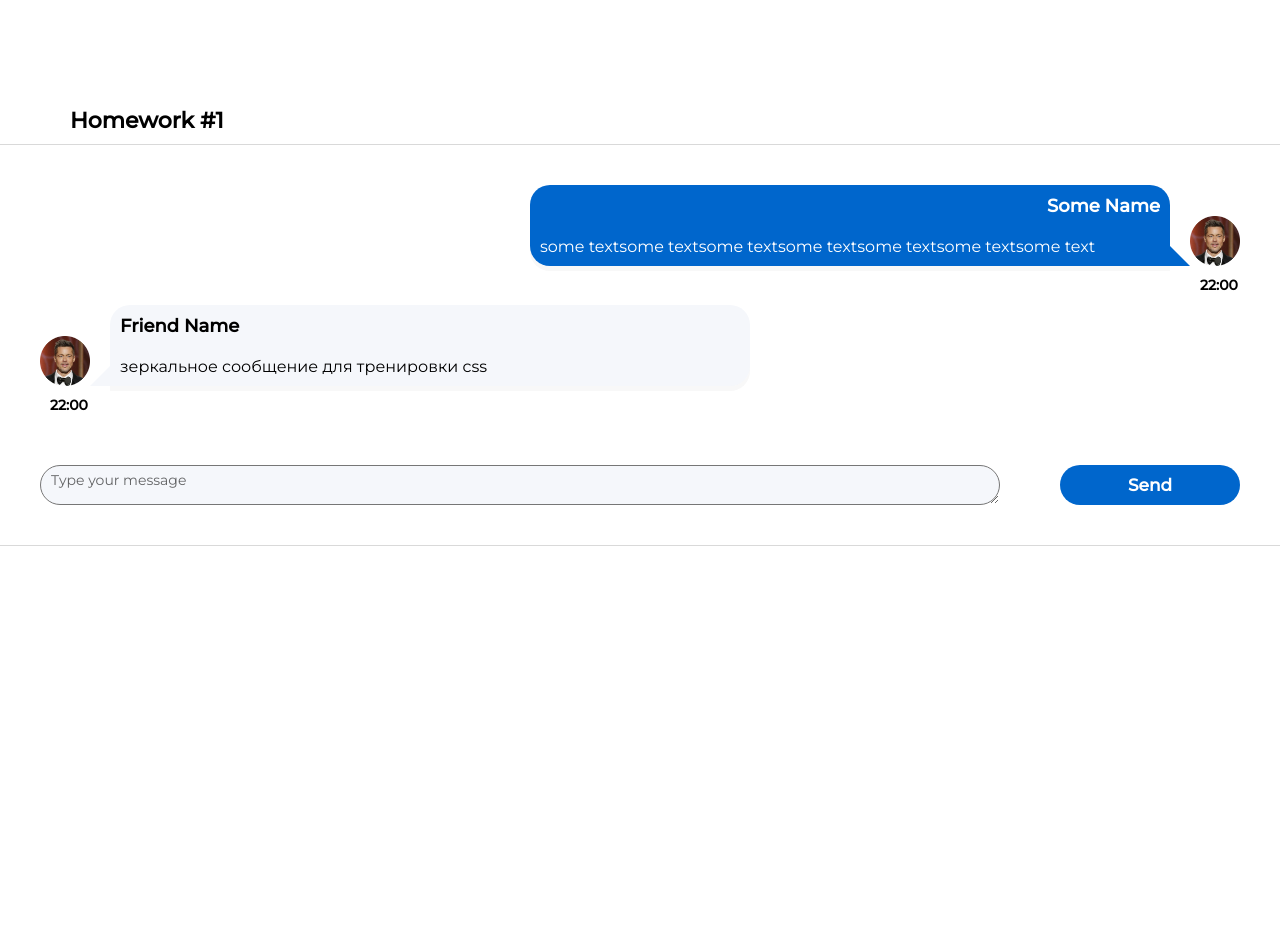
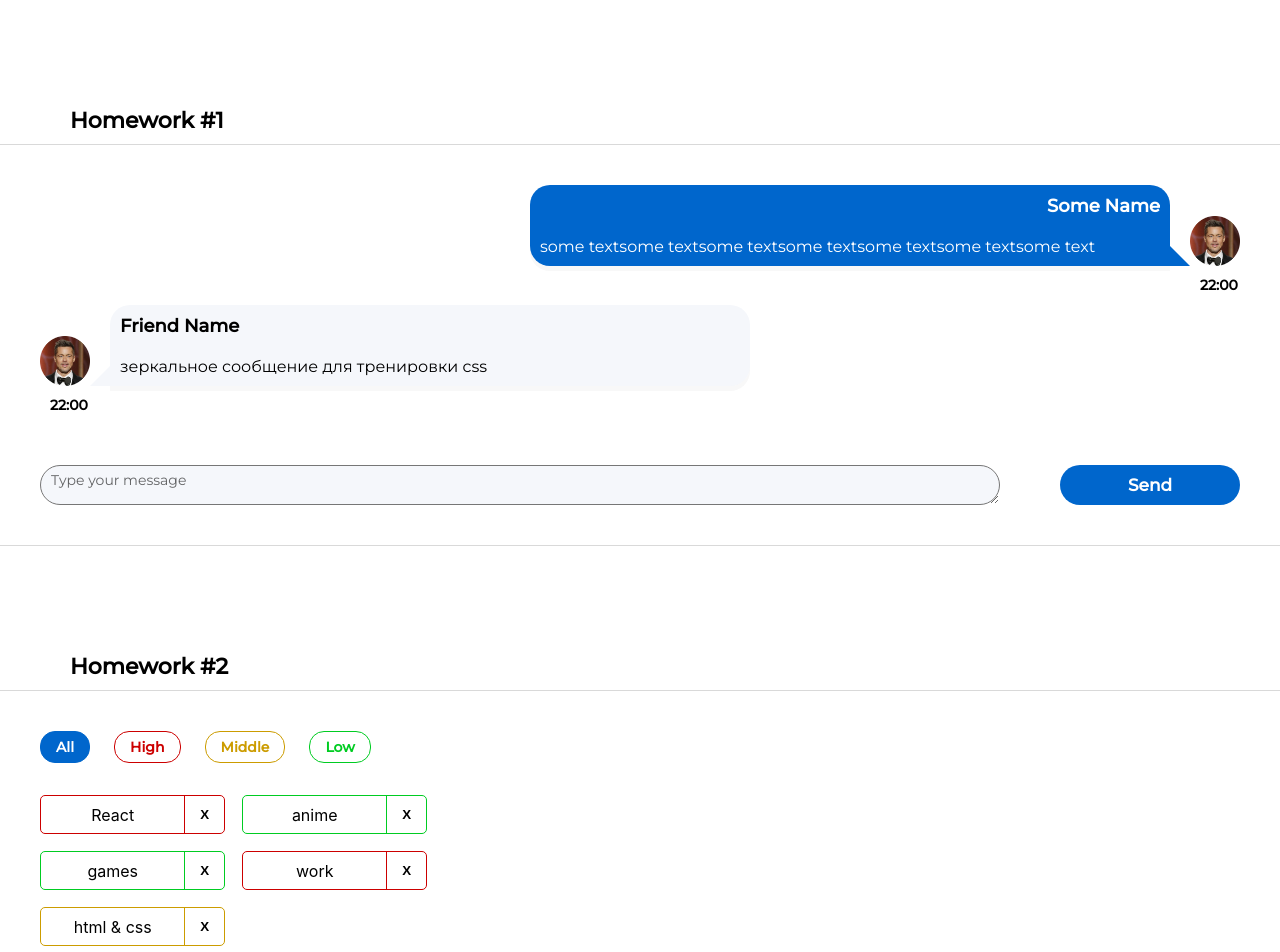
Before and after one commit to Drugovdp/hw, a React (Create React App) app: page / in a window 1280 px wide. Shown: the top 952 px of the page. Before the commit the page ends 800 px from the top, so only its background shows below. Built offline with nearby package versions, Linux system fonts and the light colour scheme; a web font is replaced by a local one.

Commit message:
added hw2

```diff
--- a/src/s1-main/App.tsx
+++ b/src/s1-main/App.tsx
@@ -1,13 +1,14 @@
 import React from 'react'
 import s from './App.module.css'
 import HW1 from '../s2-homeworks/hw01/HW1'
+import HW2 from "../s2-homeworks/hw02/HW2";
 
 function App() {
     return (
         <div className={s.App}>
             <HW1/>
             {/*раскомментировать по ходу выполнения*/}
-            {/*<HW2/>*/}
+            <HW2/>
             {/*<HW3/>*/}
             {/*<HW4/>*/}
 
--- a/src/s2-homeworks/hw02/HW2.tsx
+++ b/src/s2-homeworks/hw02/HW2.tsx
@@ -17,16 +17,16 @@
 * */
 
 // types
-export type AffairPriorityType = any // need to fix any
+export type AffairPriorityType = 'high' | 'low' | "middle"// need to fix any
 export type AffairType = {
-    _id: any // need to fix any
-    name: any // need to fix any
+    _id: number // need to fix any
+    name: string // need to fix any
     priority: AffairPriorityType
 }
 export type FilterType = 'all' | AffairPriorityType
 
 // constants
-const defaultAffairs: any = [ // need to fix any
+const defaultAffairs: AffairType[] = [ // need to fix any
     {_id: 1, name: 'React', priority: 'high'}, // студенты могут изменить содержимое name и количество элементов в массиве, ...priority не менять!
     {_id: 2, name: 'anime', priority: 'low'},
     {_id: 3, name: 'games', priority: 'low'},
@@ -35,23 +35,23 @@
 ]
 
 // pure helper functions
-export const filterAffairs = (affairs: any, filter: any): any => { // need to fix any
-
-
-    return affairs // need to fix
+export const filterAffairs = (affairs: AffairType[], filter: FilterType): AffairType[] => { // need to fix any
+    if (filter === 'all') {return affairs}
+    return affairs.filter(el=>el.priority === filter) // need to fix
 }
-export const deleteAffair = (affairs: any, _id: any): any => { // need to fix any
+export const deleteAffair = (affairs: AffairType[], _id: number): AffairType[] => { // need to fix any
 
     return affairs // need to fix
 }
 
 function HW2() {
-    const [affairs, setAffairs] = useState<any>(defaultAffairs) // need to fix any
+    const [affairs, setAffairs] = useState<AffairType[]>(defaultAffairs) // need to fix any
     const [filter, setFilter] = useState<FilterType>('all')
 
     const filteredAffairs = filterAffairs(affairs, filter)
-    const deleteAffairCallback = (_id: any) => { // need to fix any
-        // need to fix
+    const deleteAffairCallback = (_id: number) => { // need to fix any
+        let delAffairs = affairs.filter(i=> i._id !=_id)// need to fix
+        setAffairs(delAffairs)
     }
 
     return (
--- a/src/s2-homeworks/hw02/affairs/Affairs.tsx
+++ b/src/s2-homeworks/hw02/affairs/Affairs.tsx
@@ -4,24 +4,24 @@
 import s from './Affairs.module.css'
 
 type AffairsPropsType = {
-    data: any // need to fix any
-    setFilter: any
-    deleteAffairCallback: any
+    data: AffairType[] // need to fix any
+    setFilter: (filter: FilterType)=>void
+    deleteAffairCallback: (_id: number)=>void
     filter: FilterType
 }
 
 function Affairs(props: AffairsPropsType) {
     const setAll = () => {
-        // need to fix
+        props.setFilter('all')
     }
     const setHigh = () => {
-        // need to fix
+        props.setFilter('high')
     }
     const setMiddle = () => {
-        // need to fix
+        props.setFilter('middle')
     }
     const setLow = () => {
-        // need to fix
+        props.setFilter('low')
     }
 
     const cnAll = s.button + ' ' + s.all + (props.filter === 'all' ? ' ' + s.active : '')
--- a/src/s2-homeworks/hw02/affairs/affair/Affair.tsx
+++ b/src/s2-homeworks/hw02/affairs/affair/Affair.tsx
@@ -6,12 +6,12 @@
 type AffairPropsType = {
     // key не нужно типизировать
     affair: AffairType
-    deleteAffairCallback: any // need to fix any
+    deleteAffairCallback: (_id: number)=>void // need to fix any
 }
 
 function Affair(props: AffairPropsType) {
     const deleteCallback = () => {
-        // need to fix
+        props.deleteAffairCallback(props.affair._id)
     }
 
     const nameClass = s.name + ' ' + s2[props.affair.priority]
@@ -19,29 +19,11 @@
     const affairClass = s.affair + ' ' + s2[props.affair.priority]
 
     return (
-        <div
-            id={'hw2-affair-' + props.affair._id}
-            className={affairClass}
-        >
-            <div id={'hw2-name-' + props.affair._id} className={nameClass}>
-                {/*создаёт студент*/}
+        <div id={'hw2-affair-' + props.affair._id} className={affairClass}>
+            <div id={'hw2-name-' + props.affair._id} className={nameClass}>{props.affair.name}</div>
+            <div id={'hw2-priority-' + props.affair._id} hidden>{props.affair.priority}</div>
 
-                {/**/}
-            </div>
-            <div id={'hw2-priority-' + props.affair._id} hidden>
-                {props.affair.priority}
-            </div>
-
-            <button
-                id={'hw2-button-delete-' + props.affair._id}
-                className={buttonClass}
-                // need to fix
-
-            >
-                {/*текст кнопки могут изменить студенты*/}
-                X
-                {/**/}
-            </button>
+            <button id={'hw2-button-delete-' + props.affair._id} className={buttonClass} onClick={deleteCallback}>X</button>
         </div>
     )
 }
```
